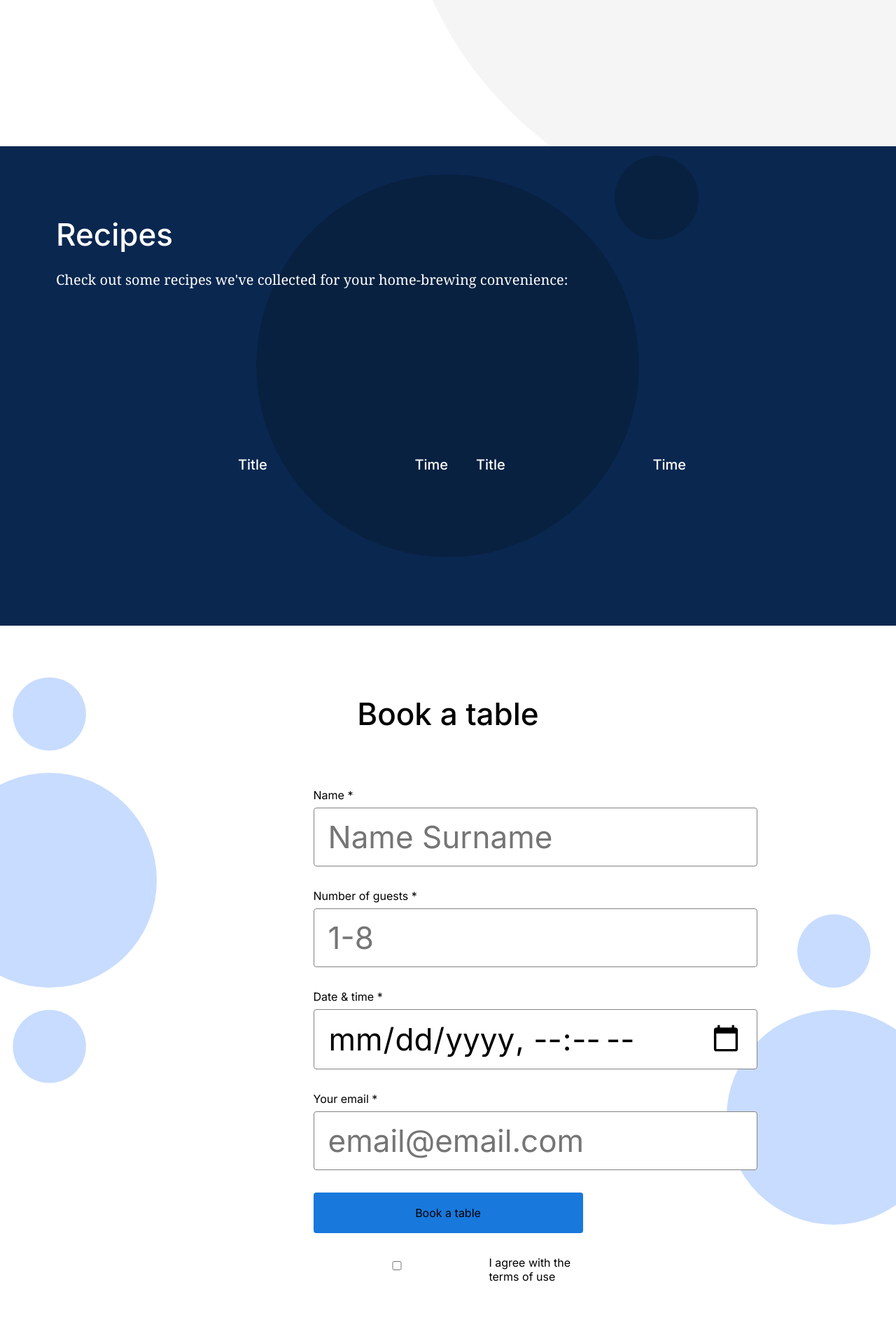
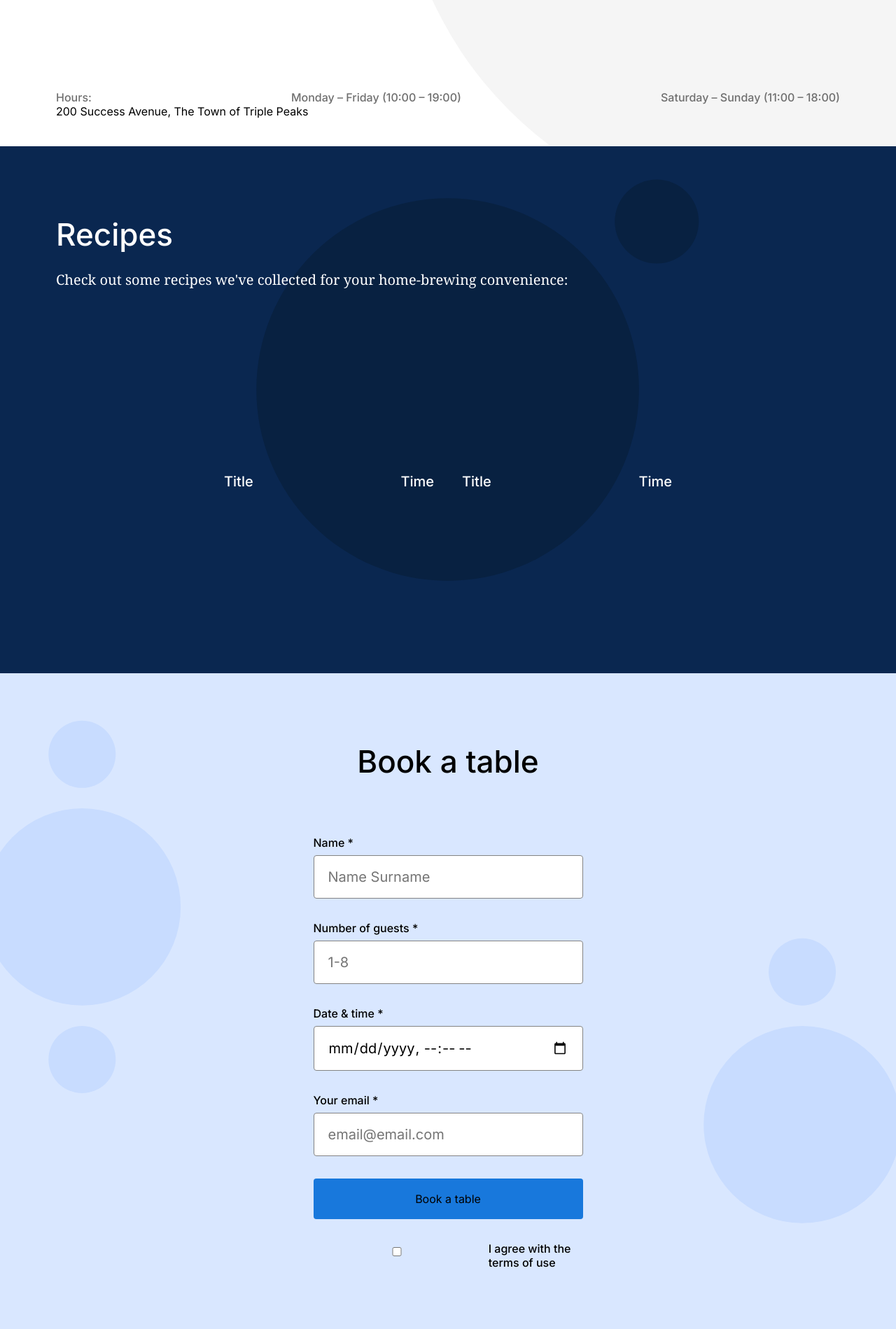
Before and after one commit to auram2691/se_project_coffeeshop, a plain HTML site: page index.html in a window 1280 px wide. Shown: the part 661-2560 px from the top of the page at 70% size. Drawn offline with Linux system fonts and the light colour scheme; grey boxes are pictures that could not be loaded.

Commit message:
New update for my project

```diff
--- a/blocks/form.css
+++ b/blocks/form.css
@@ -8,8 +8,11 @@
   border: none;
 }
 .form__input {
-  font-size: 44px;
-  line-height: 52px;
+  font-family: "Inter", Arial, sans-serif;
+  font-style: normal;
+  font-weight: normal;
+  font-size: 20px;
+  line-height: 30px;
   display: block;
   width: 100%;
   padding: 15px 20px;
@@ -40,6 +43,10 @@
   height: 20px;
 }
 
+.form__label {
+  font-weight: 500;
+}
+
 .form__label_type_checkbox {
   display: flex;
   gap: 12px;
--- a/blocks/header.css
+++ b/blocks/header.css
@@ -1,6 +1,7 @@
 .header {
   padding: 30px 80px 40px;
-  background: center / cover no-repeat #fff url(../images/background_header.svg);
+  background: center / cover no-repeat #ffffff
+    url(../images/background_header.svg);
   position: relative;
   height: 800px;
   display: flex;
@@ -50,8 +51,12 @@
   display: flex;
   justify-content: space-between;
   align-items: flex-end;
-  font-weight: normal;
-  color: #0a2850;
+  font-family: "Inter", Arial, sans-serif;
+  font-style: normal;
+  font-weight: 500;
+  font-size: 16px;
+  line-height: 20px;
+  color: #6f6f6f;
 }
 
 .header__paragraph {
--- a/blocks/menu.css
+++ b/blocks/menu.css
@@ -26,6 +26,7 @@
   font-size: 20px;
   line-height: 30px;
   max-width: 780px;
+  text-align: center;
 }
 
 .menu__cards {
--- a/blocks/nav.css
+++ b/blocks/nav.css
@@ -19,7 +19,6 @@
 }
 
 .nav__link {
-  color: #ffffff;
   font-family: "Inter", Arial, sans-serif;
   font-style: normal;
   font-weight: 500;
--- a/blocks/recipes.css
+++ b/blocks/recipes.css
@@ -28,11 +28,12 @@
   display: flex;
   justify-content: center;
   gap: 40px;
-  margin: 0;
+  margin-bottom: 24px;
+  padding: 0;
 }
 
 .recipes__video-caption {
-  margin: 0;
+  margin-top: 24px;
   display: flex;
   justify-content: space-between;
   font-weight: 500;
--- a/blocks/reservation.css
+++ b/blocks/reservation.css
@@ -1,7 +1,7 @@
 .reservation {
   padding: 100px 0 120px;
-  background-color: #d9e7ff;
-  background: center / cover no-repeat url(../images/background_reservation.svg);
+  background: center / cover no-repeat #d9e7ff
+    url(../images/background_reservation.svg);
 }
 
 .reservation__title {
--- a/index.html
+++ b/index.html
@@ -53,10 +53,12 @@
           alt="illustration of a coffee shop"
           class="header__image"
         />
-        <div>
+        <div class="header__footer">
           <p class="header__paragraph">Hours:</p>
           <p class="header__paragraph">Monday – Friday (10:00 – 19:00)</p>
           <p class="header__paragraph">Saturday – Sunday (11:00 – 18:00)</p>
+        </div>
+        <div>
           <p class="header__paragraph">
             200 Success Avenue, The Town of Triple Peaks
           </p>
@@ -151,9 +153,10 @@
             >
               <input
                 class="form__input"
+                class="form__checkbox"
                 id="form-input"
                 type="checkbox"
-                requered
+                required
               />
               I agree with the terms of use
             </label>
@@ -249,7 +252,9 @@
             </p>
           </div>
           <div class="about__circle"></div>
-          <div class="about__circle_animation_blurred"></div>
+          <div
+            class="about__circle_animation about__circle_animation_blurred"
+          ></div>
         </section>
       </main>
       <footer id="contacts" class="footer">
--- a/pages/index.css
+++ b/pages/index.css
@@ -1,5 +1,5 @@
 @import url(../vendor/normalize.css);
-@import url(../blocks/pages.css);
+@import url(../blocks/page.css);
 @import url(../blocks/header.css);
 @import url(../blocks/nav.css);
 @import url(../blocks/recipes.css);
```
Also changed, not shown: blocks/page.css (renamed from blocks/pages.css).
